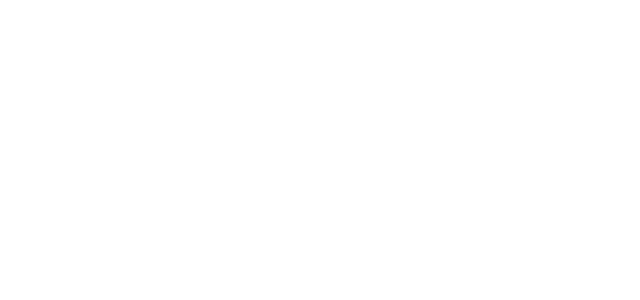
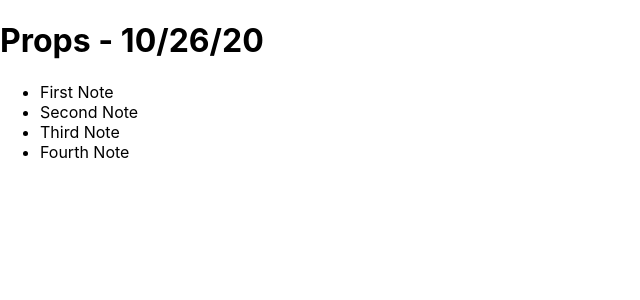
Before and after one commit to learn-co-students/self-assessment-props-082420-self-assessment-props-082420-1603717179, a React (Create React App) app: page / in a window 1280 px wide. Shown: the top 300 px of the page, without its empty margins (0-640 px from the left). Built offline with nearby package versions, Linux system fonts and the light colour scheme.

Commit message:
Complete

```diff
--- a/src/App.js
+++ b/src/App.js
@@ -1,10 +1,16 @@
 import React, { Component } from "react";
 import "./App.css";
 import Header from './Components/Header'
+import NotesContainer from './Components/NotesContainer'
 
 class App extends Component {
   render() {
-    return <header />
+    return (
+      <div>
+        <Header header={'Props - 10/26/20'}/>
+        <NotesContainer />
+      </div>
+    )
   }
 }
 
--- a/src/Components/Header.js
+++ b/src/Components/Header.js
@@ -2,7 +2,7 @@
 
 class Header extends React.Component {
   render() {
-    return <h1>{/* Insert string here */}</h1>;
+  return <h1>{this.props.header}</h1>;
   }
 }
 
--- a/src/Components/Note.js
+++ b/src/Components/Note.js
@@ -1,6 +1,8 @@
 import React from 'react'
 
-
-function Note() {
+function Note(props) {
+    console.log(props)
     return <li>{props.content}</li>
 }
+
+export default Note
--- a/src/Components/NotesContainer.js
+++ b/src/Components/NotesContainer.js
@@ -1,4 +1,5 @@
 import React from 'react'
+import Note from './Note'
 
 class NotesContainer extends React.Component {
 
@@ -6,8 +7,18 @@
         return ["First Note", "Second Note", "Third Note", "Fourth Note"]
     }
 
-    return(
-        <ul></ul >
-    )
+    generateNotes = () => {
+      return this.apiResponse().map(note => <Note content={note} />)
+    }
 
+    render() {
+      return (
+        <ul>
+          {this.generateNotes()}
+        </ul >
+      )
+    }
 }
+
+
+export default NotesContainer
```
